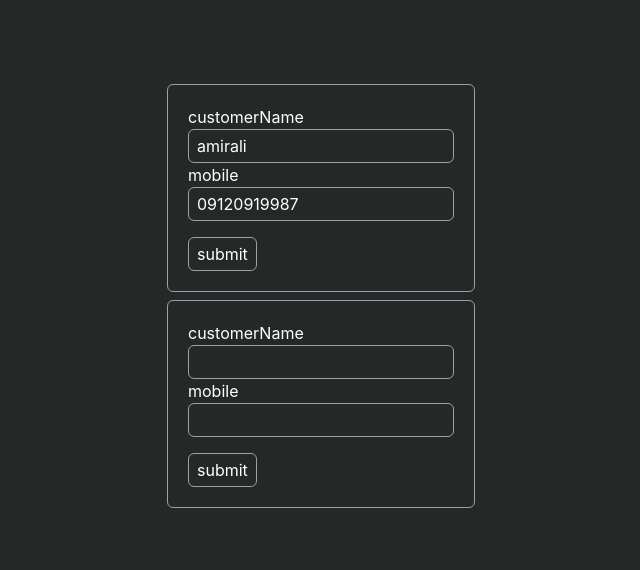
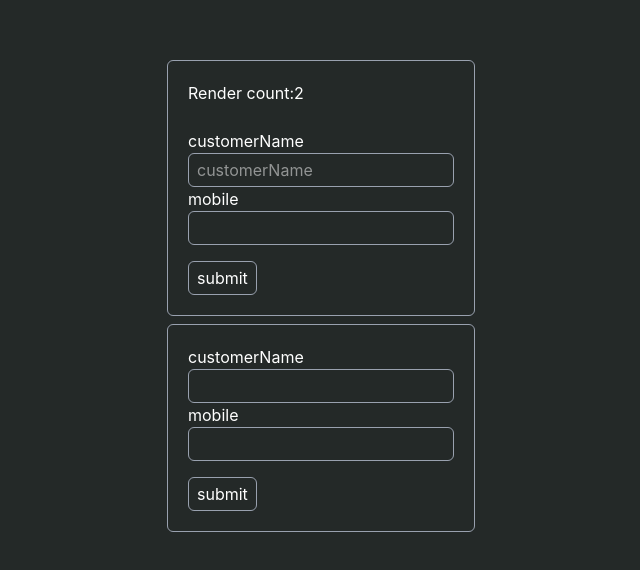
Before and after one commit to amiralim1377/react-hook-form-workshop, a React (Vite) app: page / in a window 1280 px wide. Shown: the part 104-674 px from the top of the page, without its empty margins (319-959 px from the left). Built offline with nearby package versions, Linux system fonts and the light colour scheme.

Commit message:
add useRenderCount to compare render-count

```diff
--- a/src/FoodDeliveryForm.tsx
+++ b/src/FoodDeliveryForm.tsx
@@ -3,11 +3,16 @@ import {
   type SubmitErrorHandler,
   type SubmitHandler,
 } from "react-hook-form";
+import { useRenderCount } from "./components/useRenderCount";
 
 type FoodDeliveryFormType = {
+  orderNo: number;
   mobile: string;
   customerName: string;
+  email: string;
 };
+// eslint-disable-next-line
+const RenderCount = useRenderCount();
 
 export default function FoodDeliveryForm() {
   const {
@@ -16,8 +21,8 @@ export default function FoodDeliveryForm() {
     formState: { errors },
   } = useForm<FoodDeliveryFormType>({
     defaultValues: {
-      customerName: "amirali",
-      mobile: "09120919987",
+      customerName: "",
+      mobile: "",
     },
   });
 
@@ -36,6 +41,8 @@ export default function FoodDeliveryForm() {
       onSubmit={handleSubmit(onSubmit, onError)}
       className="border border-gray-400 rounded-md p-5  "
     >
+      <RenderCount />
+      <br />
       <div className="flex flex-col">
         <label htmlFor="customerName">customerName</label>
         <input
@@ -45,6 +52,7 @@ export default function FoodDeliveryForm() {
           })}
           id="customerName"
           type="text"
+          placeholder="customerName"
         />
       </div>
       <div className="flex flex-col">
```
